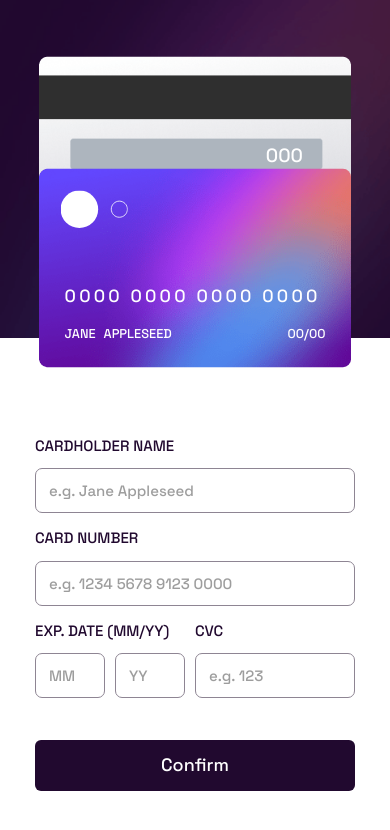
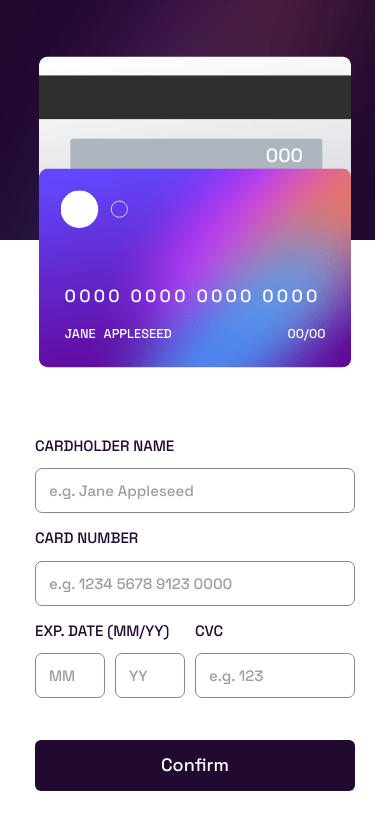
Before and after one commit to cosmoart/Interactive-card-details-form, a React (Vite) app: page / in a window 390 px wide. Shown: the top 830 px of the page. Built offline with nearby package versions, Linux system fonts and the light colour scheme.

Commit message:
css optimization

```diff
--- a/src/index.css
+++ b/src/index.css
@@ -20,7 +20,6 @@ body::after {
 	background-size: cover;
 	width: 33.5%;
 	height: 100vh;
-	overflow: hidden;
 	position: absolute;
 	top: 0;
 	left: 0;
@@ -46,7 +45,6 @@ body::after {
 
 	body::after {
 		background: url("assets/bg-main-mobile.png") no-repeat;
-		background-size: cover;
 		height: 40%;
 		width: 100%;
 	}
```
